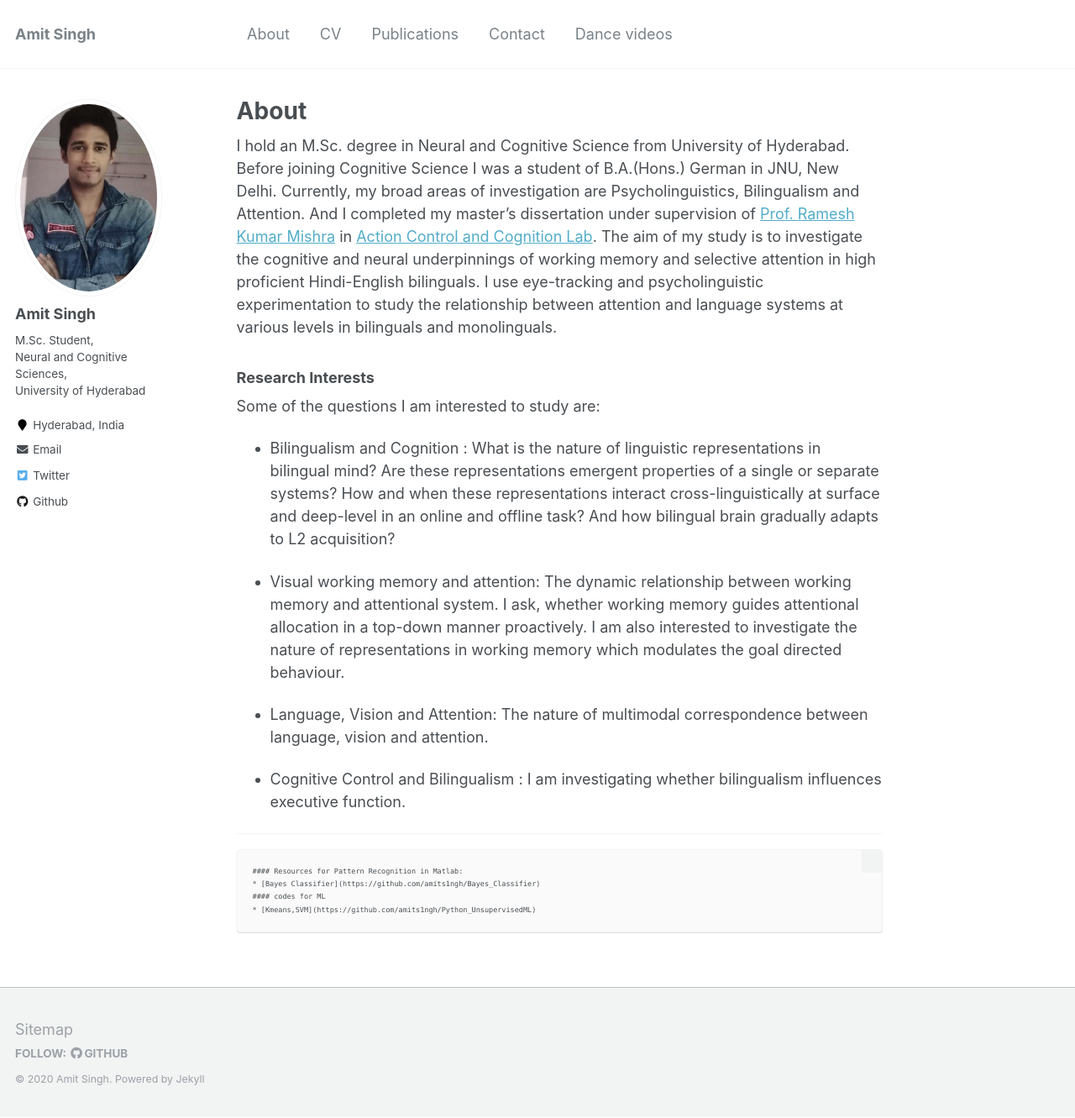
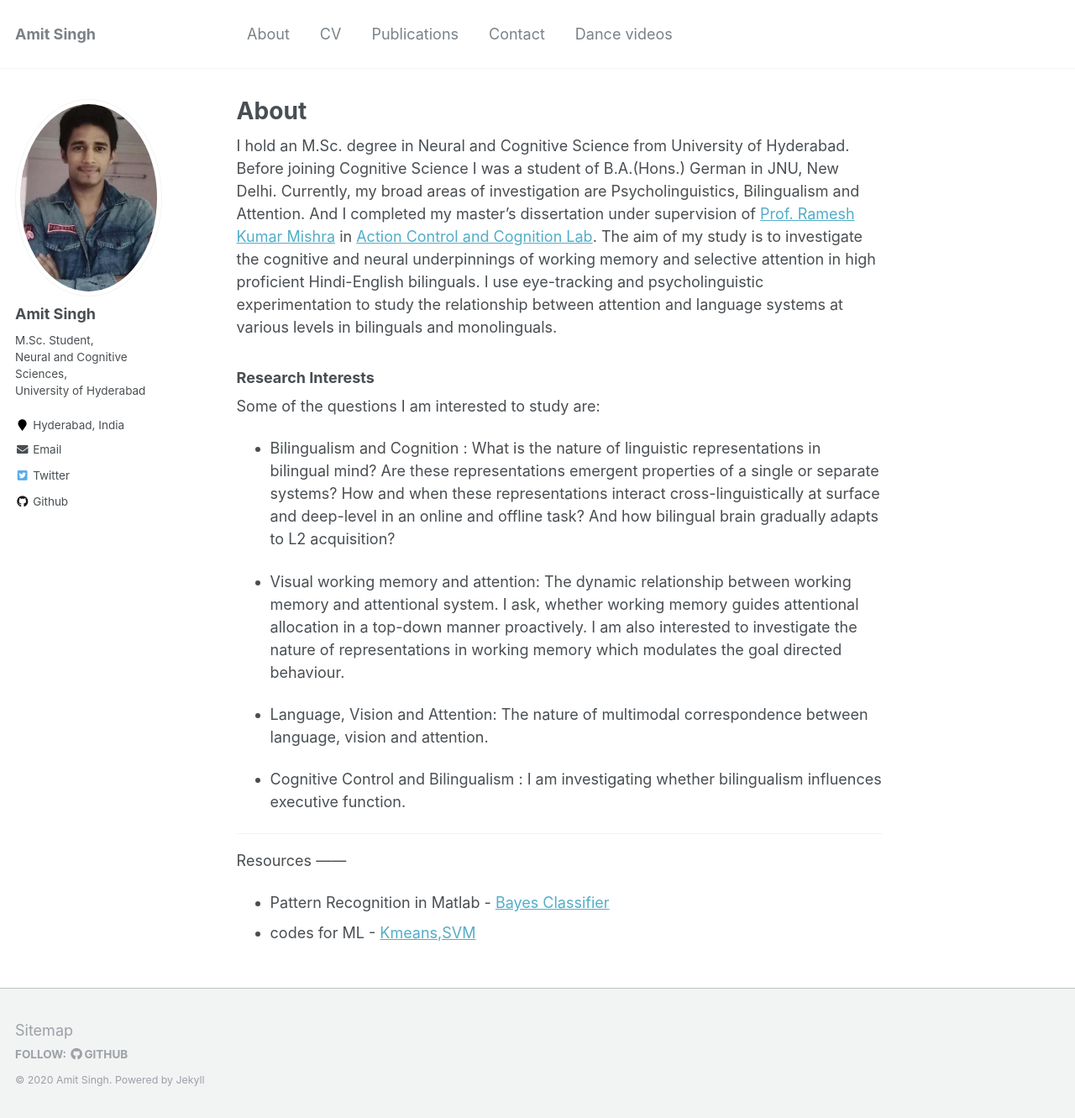
Before and after one commit to amits1ngh/amits1ngh.github.io, a Jekyll site: the page built from _pages/about.md, in a window 1280 px wide and 1331 px high. Shown: the whole window at 84% size. Built offline with Jekyll 4.4.1, drawn with Linux system fonts in a browser that asks for light colours.

Commit message:
linksedited

````diff
--- a/_pages/about.md
+++ b/_pages/about.md
@@ -22,9 +22,7 @@ Some of the questions I am interested to study are:
 * Cognitive Control and Bilingualism : I am investigating whether bilingualism influences executive function.
 
 ---
-```
-#### Resources for Pattern Recognition in Matlab:
-* [Bayes Classifier](https://github.com/amits1ngh/Bayes_Classifier)
-#### codes for ML
-* [Kmeans,SVM](https://github.com/amits1ngh/Python_UnsupervisedML)
-```
+Resources
+------
+* Pattern Recognition in Matlab - [Bayes Classifier](https://github.com/amits1ngh/Bayes_Classifier "Matlab Codes")
+* codes for ML - [Kmeans,SVM](https://github.com/amits1ngh/Python_UnsupervisedML "Kmeans,SVM_python")
````
Also changed, not shown: _pages/self.md (+4 -6 lines).
